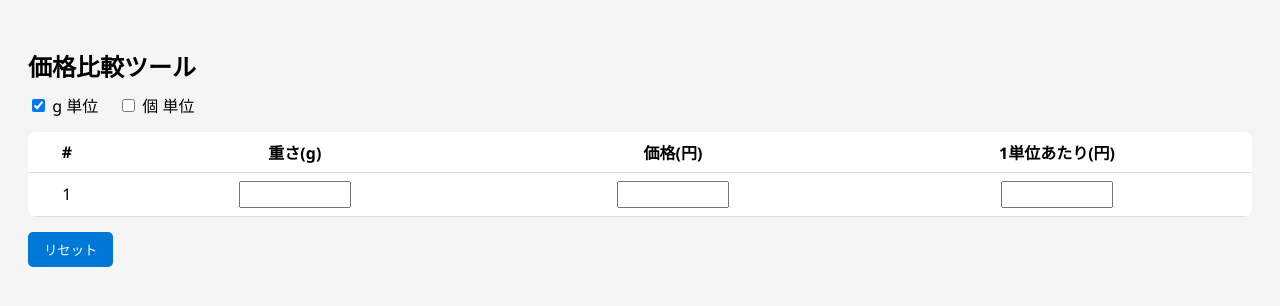
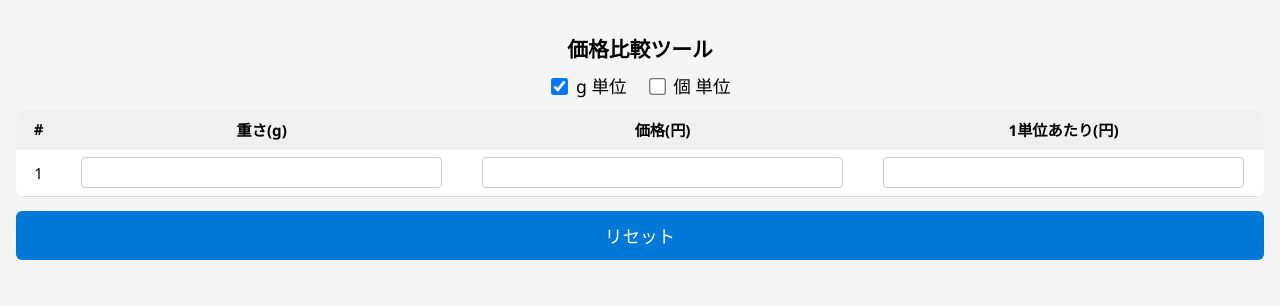
Before and after one commit to aynsze/aynsze.github.io, a plain HTML site: page kakakuhikaku.html in a window 1280 px wide. Drawn offline with Linux system fonts and the light colour scheme.

Commit message:
kakakuhikaku.html

```diff
--- a/kakakuhikaku.html
+++ b/kakakuhikaku.html
@@ -2,53 +2,108 @@
 <html lang="ja">
 <head>
 <meta charset="UTF-8">
+<meta name="viewport" content="width=device-width, initial-scale=1.0">
 <title>価格比較ツール</title>
 <style>
     body {
         font-family: "Segoe UI", sans-serif;
         background: #f5f5f5;
-        padding: 20px;
+        padding: 16px;
+        margin: 0;
     }
+
     h2 {
         margin-bottom: 10px;
+        font-size: 1.3em;
+        text-align: center;
     }
+
     .unit-select {
-        margin-bottom: 15px;
+        margin-bottom: 12px;
         display: flex;
+        justify-content: center;
         gap: 20px;
         align-items: center;
-        font-size: 16px;
+        font-size: 1.1em;
     }
+
+    input[type="checkbox"] {
+        transform: scale(1.3);
+        margin-right: 5px;
+    }
+
+    .table-container {
+        overflow-x: auto;
+        border-radius: 8px;
+    }
+
     table {
         width: 100%;
+        min-width: 360px;
         border-collapse: collapse;
         background: white;
         border-radius: 8px;
         overflow: hidden;
+        font-size: 0.95em;
     }
+
     th, td {
         border-bottom: 1px solid #ddd;
         padding: 8px;
         text-align: center;
     }
+
+    th {
+        background-color: #f0f0f0;
+        position: sticky;
+        top: 0;
+        z-index: 1;
+    }
+
     tr.highlight {
         background-color: #d1ffd1 !important;
     }
+
     input[type="number"] {
-        width: 100px;
-        padding: 4px;
+        width: 90%;
+        padding: 6px;
+        font-size: 1em;
+        border: 1px solid #ccc;
+        border-radius: 4px;
     }
+
     button {
-        margin-top: 15px;
-        padding: 8px 16px;
+        display: block;
+        width: 100%;
+        margin-top: 14px;
+        padding: 12px;
         border: none;
         background-color: #0078d7;
         color: white;
-        border-radius: 5px;
+        border-radius: 6px;
+        font-size: 1.1em;
         cursor: pointer;
     }
+
     button:hover {
         background-color: #005fa3;
+    }
+
+    /* 🔹 小さな画面に最適化 */
+    @media (max-width: 600px) {
+        body {
+            padding: 10px;
+        }
+        .unit-select {
+            flex-direction: column;
+            gap: 10px;
+        }
+        table {
+            font-size: 0.9em;
+        }
+        input[type="number"] {
+            width: 100%;
+        }
     }
 </style>
 </head>
@@ -62,6 +117,7 @@
     <label><input type="checkbox" id="unitPcs"> 個 単位</label>
 </div>
 
+<div class="table-container">
 <table id="priceTable">
     <thead>
         <tr>
@@ -73,6 +129,7 @@
     </thead>
     <tbody></tbody>
 </table>
+</div>
 
 <button id="resetBtn">リセット</button>
 
@@ -83,13 +140,13 @@
     const qtyLabel = document.getElementById('qtyLabel');
     const resetBtn = document.getElementById('resetBtn');
 
-    // ===== 単位切り替え処理 =====
+    // ===== 単位切り替え =====
     function setUnit(unit) {
         if (unit === 'g') {
             unitG.checked = true;
             unitPcs.checked = false;
             qtyLabel.textContent = '重さ(g)';
-        } else if (unit === 'pcs') {
+        } else {
             unitG.checked = false;
             unitPcs.checked = true;
             qtyLabel.textContent = '個数';
@@ -97,14 +154,13 @@
         recalcAllRows();
     }
 
-    // チェックボックスイベント
     unitG.addEventListener('change', () => {
         if (unitG.checked) setUnit('g');
-        else setUnit('pcs'); // gをOFFにしたらpcsをONに
+        else setUnit('pcs');
     });
     unitPcs.addEventListener('change', () => {
         if (unitPcs.checked) setUnit('pcs');
-        else setUnit('g'); // pcsをOFFにしたらgをONに
+        else setUnit('g');
     });
 
     // ===== 行追加 =====
@@ -133,7 +189,7 @@
         tableBody.appendChild(row);
     }
 
-    // ===== 行更新 =====
+    // ===== 行計算 =====
     function updateRow(row) {
         const qty = parseFloat(row.querySelector('.quantity').value);
         const price = parseFloat(row.querySelector('.price').value);
@@ -144,7 +200,6 @@
         } else {
             perUnit.value = '';
         }
-
         highlightCheapest();
     }
 
```
